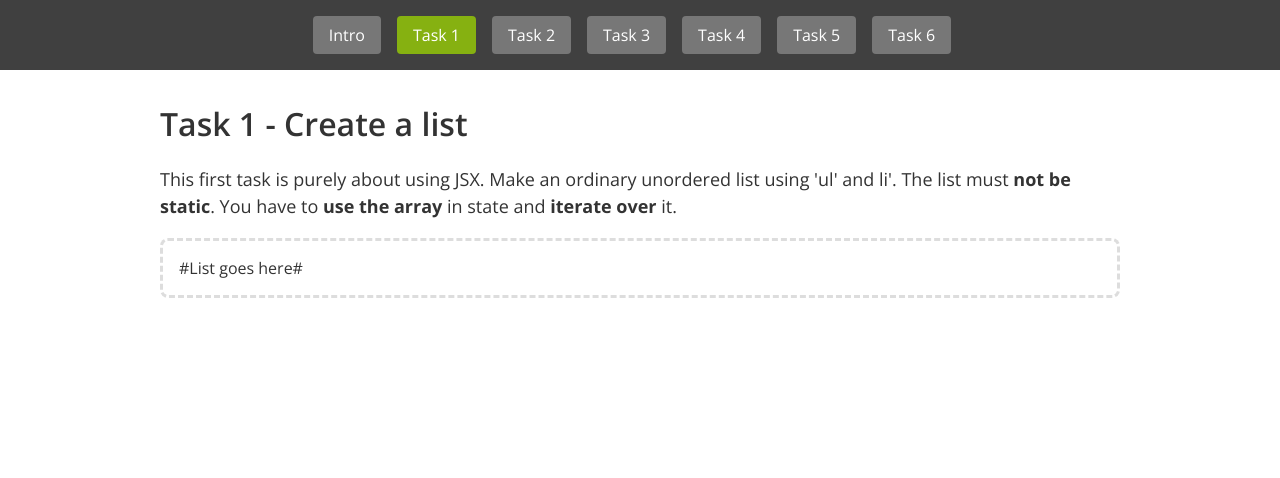
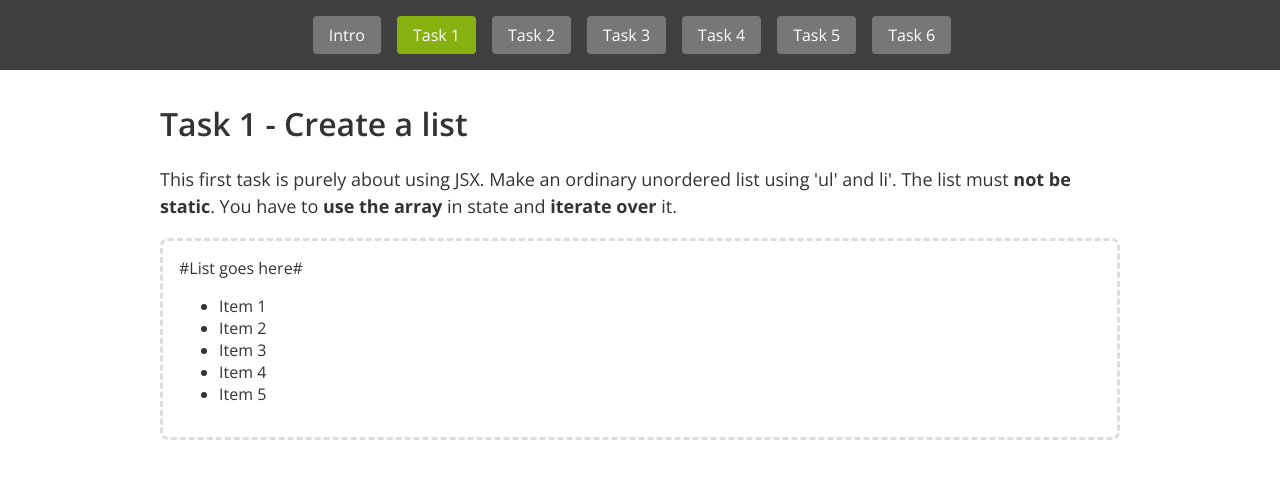
Before and after one commit to UNIwise/frontend-assignment, a React (Create React App) app: page /task/1 in a window 1280 px wide. Shown: the top 478 px of the page. Built offline with nearby package versions, Linux system fonts and the light colour scheme.

Commit message:
solve(task1): render unordered list

```diff
--- a/src/1/index.tsx
+++ b/src/1/index.tsx
@@ -1,15 +1,26 @@
 import { FunctionComponent, useState } from "react";
 
 const Task1: FunctionComponent = () => {
-  const [items, setItems] = useState([
-    "Item 1",
-    "Item 2",
-    "Item 3",
-    "Item 4",
-    "Item 5",
+  const [items] = useState([
+    { id: 1, itemName: "Item 1" },
+    { id: 2, itemName: "Item 2" },
+    { id: 3, itemName: "Item 3" },
+    { id: 4, itemName: "Item 4" },
+    { id: 5, itemName: "Item 5" },
   ]);
 
-  return <div>#List goes here#</div>;
+  return (
+    <div>
+      #List goes here#
+      <div>
+        <ul>
+          {items.map((item) => (
+            <li key={item.id}>{item.itemName}</li>
+          ))}
+        </ul>
+      </div>
+    </div>
+  );
 };
 
 export default Task1;
```
